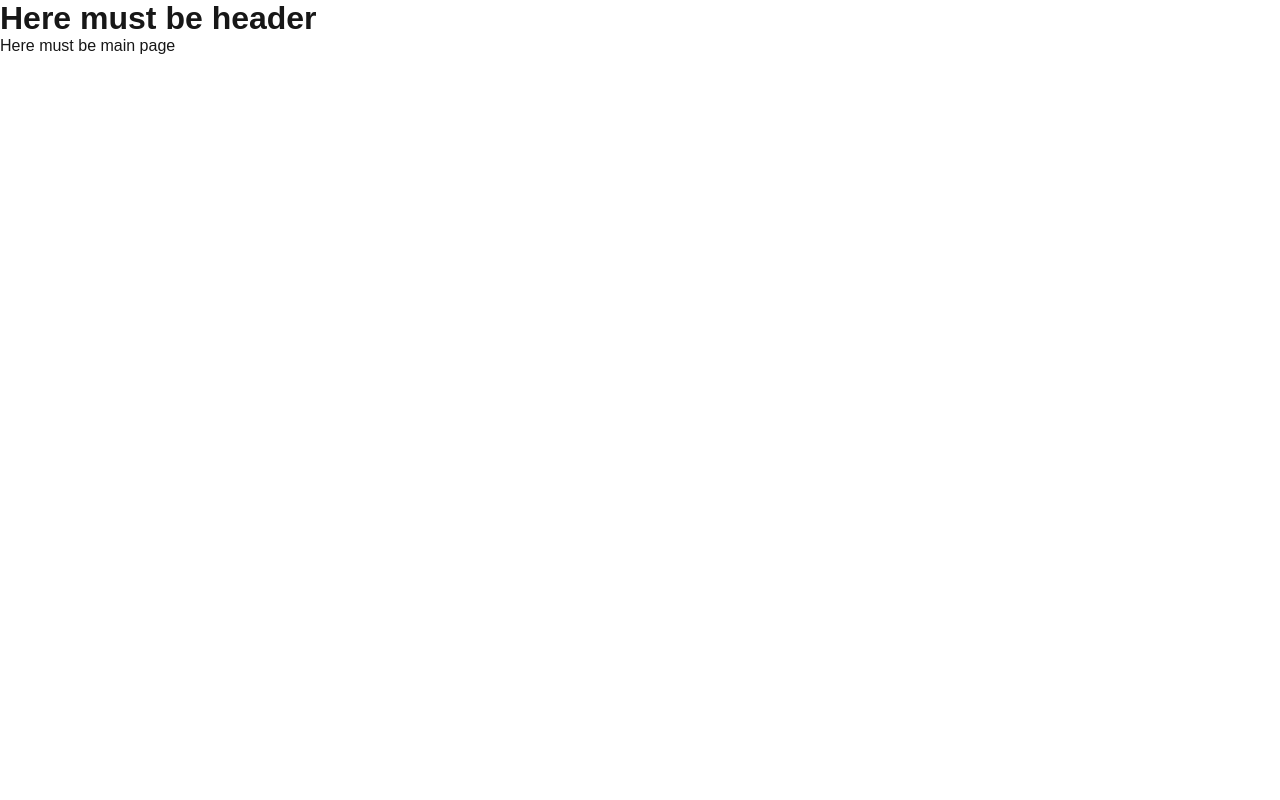
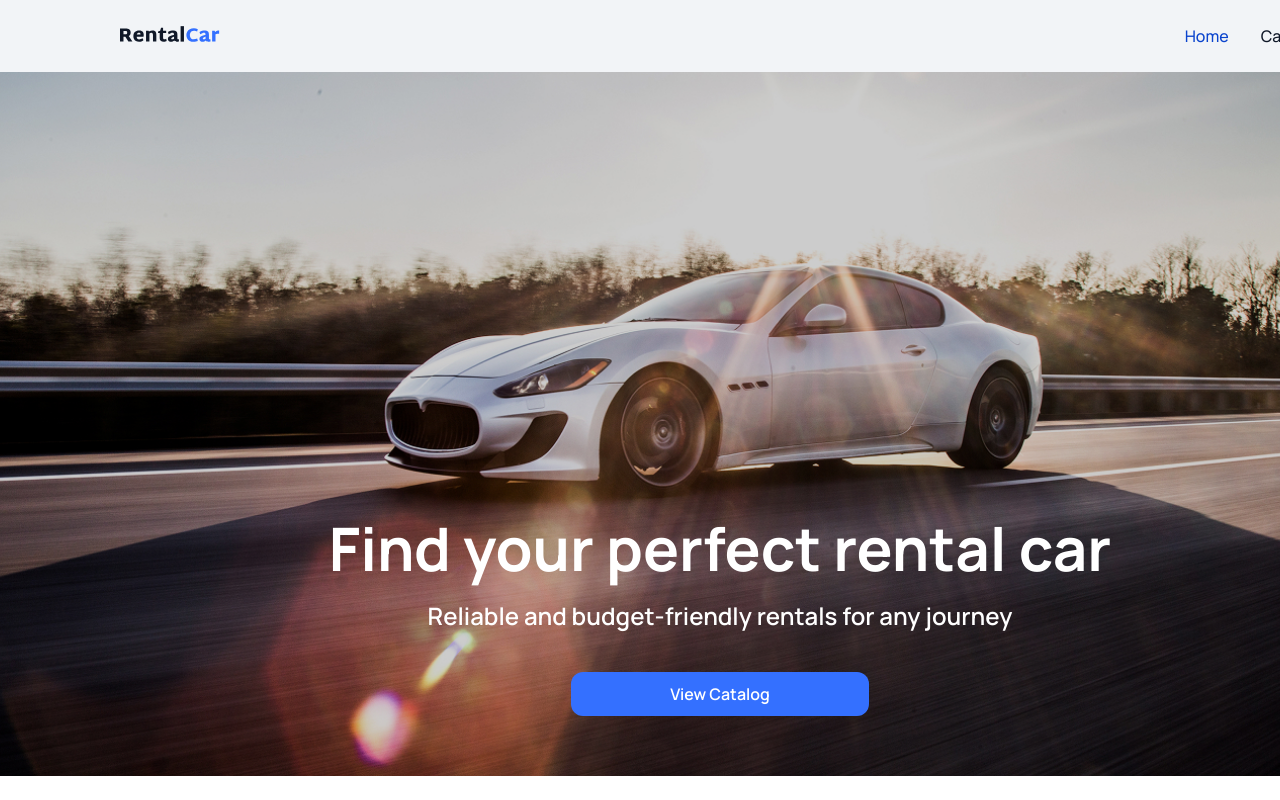
Before and after one commit to Antonio-Bilyi/rental-car, a Next.js app: page / in a window 1280 px wide. Built offline with nearby package versions, Linux system fonts and the light colour scheme.

Commit message:
add home page

```diff
--- a/app/globals.css
+++ b/app/globals.css
@@ -1,28 +1,23 @@
 :root {
-  --background: #ffffff;
-  --foreground: #171717;
+  --main: #101828;
+  --gray: #8d929a;
+  --gray-light: #dadde1;
+  --badges: #f2f4f7;
+  --inputs: #f7f7f7;
+  --white: #fff;
+  --button: #3470ff;
+  --button-hover: #0b44cd;
 }
 
-@media (prefers-color-scheme: dark) {
-  :root {
-    --background: #0a0a0a;
-    --foreground: #ededed;
-  }
-}
 
 html,
 body {
   max-width: 100vw;
+  min-height: 10hv;
   overflow-x: hidden;
+  scroll-behavior: smooth;
 }
 
-body {
-  color: var(--foreground);
-  background: var(--background);
-  font-family: Arial, Helvetica, sans-serif;
-  -webkit-font-smoothing: antialiased;
-  -moz-osx-font-smoothing: grayscale;
-}
 
 * {
   box-sizing: border-box;
@@ -33,10 +28,17 @@ body {
 a {
   color: inherit;
   text-decoration: none;
+  cursor: pointer;
 }
 
-@media (prefers-color-scheme: dark) {
-  html {
-    color-scheme: dark;
-  }
+button {
+  cursor: pointer;
 }
+
+ul {
+  list-style: none;
+}
+
+main {
+  flex: 1;
+}
--- a/app/layout.tsx
+++ b/app/layout.tsx
@@ -1,10 +1,13 @@
 import type { Metadata } from "next";
 import { Inter, Manrope } from "next/font/google";
 import "./globals.css";
+import Header from '../components/Header/Header';
 
 const manrope = Manrope({
   variable: "--font-family",
   subsets: ["latin"],
+  weight: ['400', '500', '600', '700'],
+  display: 'swap',
 });
 
 const inter = Inter({
@@ -26,9 +29,8 @@ export default function RootLayout({
     <html lang="en">
       <body className={`${manrope.variable} ${inter.variable}`}>
 
-        <header>
-          <h1>Here must be header</h1>
-        </header>
+        <Header />
+
 
         <main>{children}</main>
 
--- a/app/page.module.css
+++ b/app/page.module.css
@@ -1,141 +1,62 @@
-.page {
-  --background: #fafafa;
-  --foreground: #fff;
+.background {
+  background-image: image-set(
+    url('/main/main-desk.webp') 1x,
+    url('/main/main-desk@2x.webp') 2x
+  );
+  background-size: cover;
+  background-position: center;
+  background-repeat: no-repeat;
 
-  --text-primary: #000;
-  --text-secondary: #666;
-
-  --button-primary-hover: #383838;
-  --button-secondary-hover: #f2f2f2;
-  --button-secondary-border: #ebebeb;
-
-  display: flex;
-  min-height: 100vh;
-  align-items: center;
-  justify-content: center;
-  font-family: var(--font-geist-sans);
-  background-color: var(--background);
+  padding-top: 440px;
+  padding-bottom: 60px;
 }
 
-.main {
-  display: flex;
-  min-height: 100vh;
-  width: 100%;
-  max-width: 800px;
-  flex-direction: column;
-  align-items: flex-start;
-  justify-content: space-between;
-  background-color: var(--foreground);
-  padding: 120px 60px;
+
+.home_title {
+  font-family: var(--font-family);
+  font-weight: 700;
+  font-size: 60px;
+  line-height: 1.2;
+  text-align: center;
+  color: var(--white);
+
+  margin-bottom: 16px;
 }
 
-.intro {
-  display: flex;
-  flex-direction: column;
-  align-items: flex-start;
-  text-align: left;
-  gap: 24px;
+.home_description {
+  font-family: var(--font-family);
+  font-weight: 600;
+  font-size: 24px;
+  line-height: 1.33333;
+  text-align: center;
+  color: var(--white);
+
+
 }
 
-.intro h1 {
-  max-width: 320px;
-  font-size: 40px;
+.home_button {
+  border-radius: 12px;
+  border: none;
+  padding: 12px 99px;
+  background-color: var(--button);
+  display: block;
+  margin: 0 auto;
+  width: fit-content;
+
+
+  font-family: var(--font-family);
   font-weight: 600;
-  line-height: 48px;
-  letter-spacing: -2.4px;
-  text-wrap: balance;
-  color: var(--text-primary);
+  font-size: 16px;
+  line-height: 1.25;
+  color: var(--white);
+
+  transition: background-color 250ms cubic-bezier(0.4, 0, 0.2, 1);
+
+  margin-top: 40px;
+
 }
 
-.intro p {
-  max-width: 440px;
-  font-size: 18px;
-  line-height: 32px;
-  text-wrap: balance;
-  color: var(--text-secondary);
+
+.home_button:hover {
+  background-color: var(--button-hover);
 }
-
-.intro a {
-  font-weight: 500;
-  color: var(--text-primary);
-}
-
-.ctas {
-  display: flex;
-  flex-direction: row;
-  width: 100%;
-  max-width: 440px;
-  gap: 16px;
-  font-size: 14px;
-}
-
-.ctas a {
-  display: flex;
-  justify-content: center;
-  align-items: center;
-  height: 40px;
-  padding: 0 16px;
-  border-radius: 128px;
-  border: 1px solid transparent;
-  transition: 0.2s;
-  cursor: pointer;
-  width: fit-content;
-  font-weight: 500;
-}
-
-a.primary {
-  background: var(--text-primary);
-  color: var(--background);
-  gap: 8px;
-}
-
-a.secondary {
-  border-color: var(--button-secondary-border);
-}
-
-/* Enable hover only on non-touch devices */
-@media (hover: hover) and (pointer: fine) {
-  a.primary:hover {
-    background: var(--button-primary-hover);
-    border-color: transparent;
-  }
-
-  a.secondary:hover {
-    background: var(--button-secondary-hover);
-    border-color: transparent;
-  }
-}
-
-@media (max-width: 600px) {
-  .main {
-    padding: 48px 24px;
-  }
-
-  .intro {
-    gap: 16px;
-  }
-
-  .intro h1 {
-    font-size: 32px;
-    line-height: 40px;
-    letter-spacing: -1.92px;
-  }
-}
-
-@media (prefers-color-scheme: dark) {
-  .logo {
-    filter: invert();
-  }
-
-  .page {
-    --background: #000;
-    --foreground: #000;
-
-    --text-primary: #ededed;
-    --text-secondary: #999;
-
-    --button-primary-hover: #ccc;
-    --button-secondary-hover: #1a1a1a;
-    --button-secondary-border: #1a1a1a;
-  }
-}
--- a/app/page.tsx
+++ b/app/page.tsx
@@ -1,5 +1,24 @@
+import css from './page.module.css';
+import Link from 'next/link';
+import Container from '../components/Container/Container';
+
 const Home = () => {
-  return <div>Here must be main page</div>;
+
+  return (
+    <main className={css.background}>
+      <Container>
+        <div className={css.home_content}>
+          <h1 className={css.home_title}>Find your perfect rental car</h1>
+
+          <p className={css.home_description}>Reliable and budget-friendly rentals for any journey</p>
+        </div>
+
+
+          <Link href='/catalog' className={css.home_button}>View Catalog</Link>
+
+      </Container>
+    </main>
+  );
 };
 
 export default Home;
--- /dev/null
+++ b/components/Container/Container.module.css
@@ -0,0 +1,5 @@
+.container {
+    width: 1440px;
+    margin: 0  auto;
+    padding: 0 120px;
+}
--- /dev/null
+++ b/components/Container/Container.tsx
@@ -0,0 +1,21 @@
+'use client'
+
+import css from './Container.module.css';
+
+interface ContainerProps {
+    children: React.ReactNode;
+    classes?: string[];
+};
+
+const Container = ({ children, classes = [] }: ContainerProps) => {
+    const allClasses = [
+        css.container,
+        ...classes.map((cl) => css[cl] ?? cl),
+    ].filter(Boolean);
+
+    const className = allClasses.join(' ');
+
+    return <div className={className}> {children} </div>;
+};
+
+export default Container;
--- /dev/null
+++ b/components/Header/Header.module.css
@@ -0,0 +1,13 @@
+.header {
+    background-color: var(--badges);
+}
+
+.header_content {
+    display: flex;
+    flex-direction: row;
+    justify-content: space-between;
+    align-items: center;
+    gap: 960px;
+    padding-top: 26px;
+    padding-bottom: 26px;
+}
--- /dev/null
+++ b/components/Header/Header.tsx
@@ -0,0 +1,27 @@
+import Link from "next/link";
+import Container from "../Container/Container";
+import Navigation from '../Navigation/Navigation';
+import css from './Header.module.css';
+
+const Header = () => {
+
+    return (
+        <header className={css.header}>
+            <Container>
+                <div className={css.header_content}>
+                    <Link href='/'>
+                        <svg className={css.header_logo} width="102" height="16">
+                            <use href="/svg-spite.svg#icon-Logo"></use>
+                        </svg>
+                    </Link>
+
+                    <Navigation />
+
+                </div>
+            </Container>
+
+        </header>
+    )
+};
+
+export default Header;
--- /dev/null
+++ b/components/Navigation/Navigation.module.css
@@ -0,0 +1,25 @@
+.navigation_list {
+    display: flex;
+    flex-direction: row;
+    justify-content: center;
+    align-items: center;
+    gap: 32px;
+}
+
+.navigation_list_item {
+    font-family: var(--font-family);
+    font-weight: 500;
+    font-size: 16px;
+    line-height: 1.25;
+    color: var(--main);
+
+    transition: color 250ms cubic-bezier(0.4, 0, 0.2, 1);
+}
+
+.navigation_list_item:hover {
+    color: var(--button-hover);
+}
+
+.active {
+    color: var(--button-hover);
+}
--- /dev/null
+++ b/components/Navigation/Navigation.tsx
@@ -0,0 +1,27 @@
+'use client'
+
+import css from './Navigation.module.css';
+import { usePathname } from 'next/navigation';
+import Link from 'next/link';
+
+const Navigation = () => {
+
+    const pathname = usePathname();
+
+
+    return (
+        <nav aria-label='header-navigation'>
+            <ul className={css.navigation_list}>
+                <li className={css.navigation_list_item}>
+                    <Link href='/' className={pathname === '/' ? css.active : ''}>Home</Link>
+                </li>
+
+                <li className={css.navigation_list_item}>
+                    <Link href='/catalog' className={pathname === '/catalog' ? css.active : ''}>Catalog</Link>
+                </li>
+            </ul>
+        </nav>
+    )
+};
+
+export default Navigation;
```
